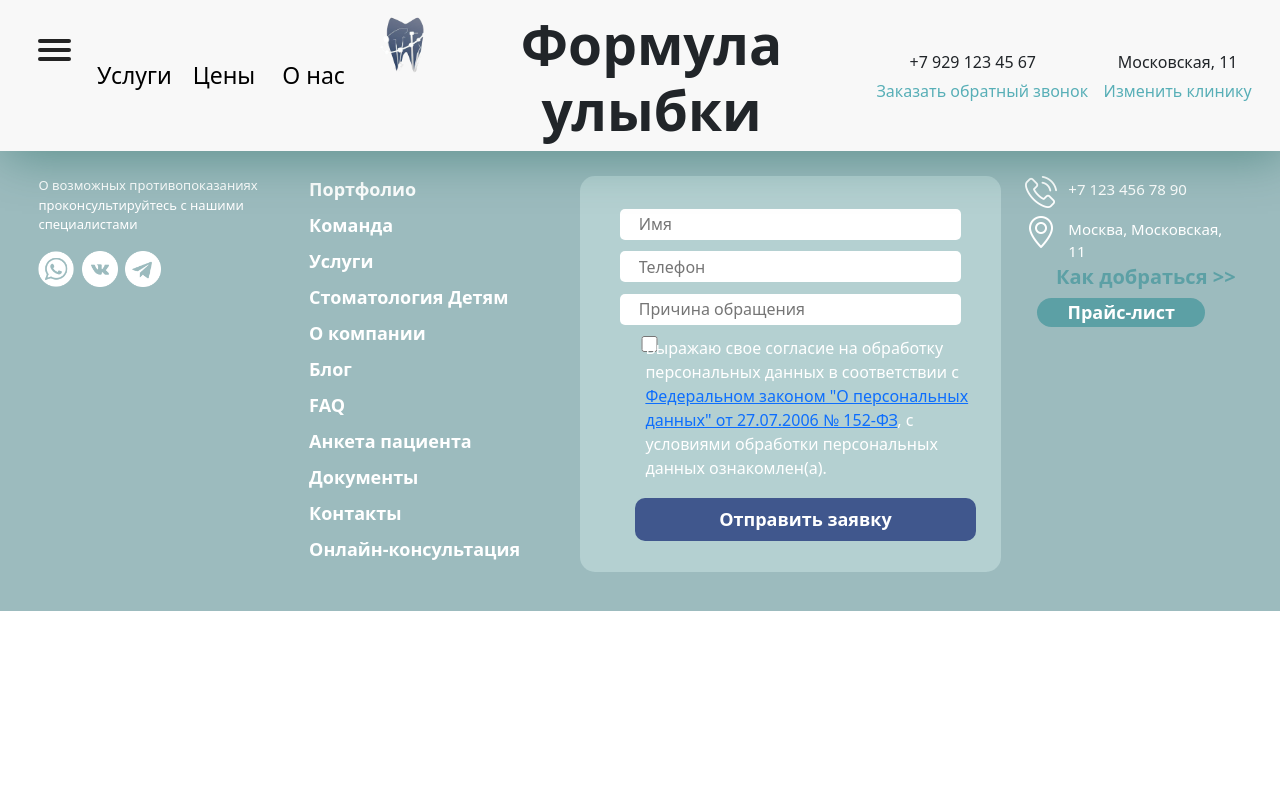
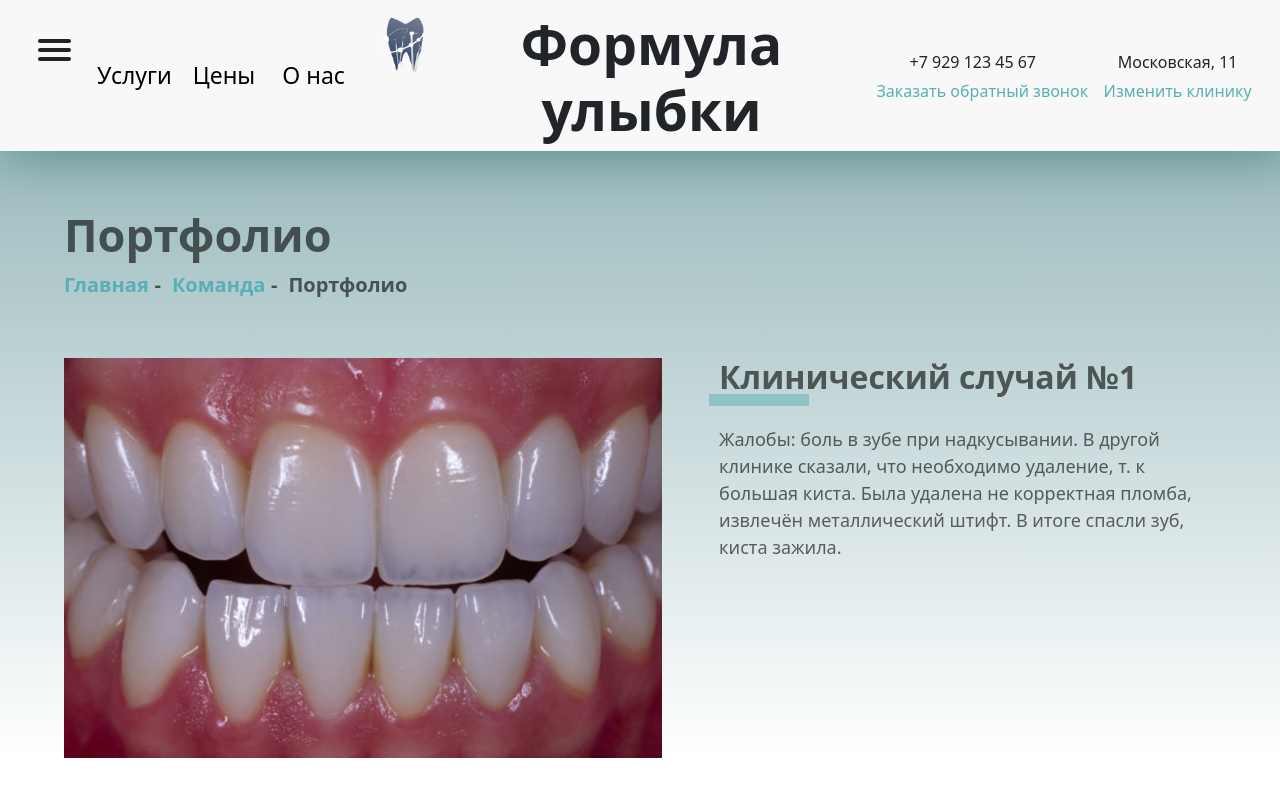
Before and after one commit to Tifftal/dentistry, a React (Create React App) app in the folder client/: page /portfolio in a window 1280 px wide. Shown: the top 800 px of the page. Built offline with nearby package versions, Linux system fonts and the light colour scheme; the HTML template or start-up script is replaced by a standard one.

Commit message:
portfolio

```diff
--- a/client/src/Components/Portfolio/portfolio.css
+++ b/client/src/Components/Portfolio/portfolio.css
@@ -0,0 +1,111 @@
+.backgrPort {
+    background: linear-gradient(rgb(156, 187, 190), white);
+}
+
+.portfolio {
+    margin: 0 5% 0 5%;
+}
+
+.titlePort h1 {
+    padding-top: 5%;
+    font-size: 45px;
+    font-weight: 700;
+    text-align: left;
+    color: rgba(0, 0, 0, 0.6);
+}
+
+ul.breadcrumbPort {
+    text-align: left;
+    list-style: none;
+    padding: 0;
+}
+
+ul.breadcrumbPort li {
+    display: inline;
+    font-size: 20px;
+    font-weight: 600;
+    color: rgba(0, 0, 0, 0.6);
+}
+
+ul.breadcrumbPort li+li:before {
+    padding: 0.5%;
+    color: rgba(0, 0, 0, 0.6);
+    content: "-\00a0";
+}
+
+ul.breadcrumbPort li a {
+    color: rgb(88, 175, 183);
+    text-decoration: none;
+}
+
+ul.breadcrumbPort li a:hover {
+    color: rgba(0, 0, 0, 0.6);
+    text-decoration: none;
+}
+
+/*
+.textPort {
+    margin: 4% 0 0 0;
+}
+
+.textPort p {
+    text-align: left;
+    font-size: 25px;
+    font-weight: 600;
+    margin: 0;
+    color: rgba(0, 0, 0, 0.6);
+    margin-bottom: 10%;
+}
+
+.textPort a {
+    text-decoration: none;
+    color: rgb(88, 175, 183);
+} */
+
+.clinicalCase {
+    display: grid;
+    grid-template-columns: 1fr 1fr;
+    grid-template-rows: repeat(1, 400px);
+    grid-gap: 5%;
+    margin: 5% 0 5% 0;
+}
+
+.case {
+    background: none;
+    /* border: 1px solid black; */
+}
+
+.case img {
+    height: 100%;
+    width: auto;
+}
+
+.case h3{
+    font-size: 32px;
+    font-weight: 600;
+    text-align: left;
+    color: rgba(0, 0, 0, 0.6);
+    margin-bottom: 1%;
+    position: relative;
+}
+
+.case h3::before {
+    content: "";
+    position: absolute;
+    left: -2%;
+    bottom: -25%;
+    width: 20%;
+    height: 30%;
+    /* transform: skew(-12deg) translateX(-50%); */
+    background: rgba(88, 175, 183, 0.5);
+    z-index: 0;
+  }
+
+  .case p {
+    font-size: 18px;
+    font-weight: 500;
+    text-align: left;
+    color: rgba(0, 0, 0, 0.6);
+    padding-top: 5%;
+    text-align: left;
+  }
--- a/client/src/Components/Portfolio/portfolio.js
+++ b/client/src/Components/Portfolio/portfolio.js
@@ -3,8 +3,34 @@ import './portfolio.css'
 
 const Portfolio = () => {
     return (
-        <div className="backgr_port">
-
+        <div className="backgrPort">
+            <div className="portfolio">
+                <div className="titlePort">
+                    <h1>Портфолио</h1>
+                </div>
+                <div>
+                    <ul class="breadcrumbPort">
+                        <li><a href="/">Главная</a></li>
+                        <li><a href="/doctors">Команда</a></li>
+                        <li>Портфолио</li>
+                    </ul>
+                </div>
+                <div className="clinicalCase">
+                    <div className="case">
+                        <img src="../../IMG/keramicheskie-viniry.jpg" />
+                    </div>
+                    <div className="case">
+                        <h3>
+                            Клинический случай №1
+                        </h3>
+                        <p>
+                            Жалобы: боль в зубе при надкусывании.
+                            В другой клинике сказали, что необходимо удаление, т. к большая киста.
+                            Была удалена не корректная пломба, извлечён металлический штифт. В итоге спасли зуб, киста зажила.
+                        </p>
+                    </div>
+                </div>
+            </div>
         </div>
     )
 }
```
Also changed, not shown: client/public/IMG/keramicheskie-viniry.jpg (added).
